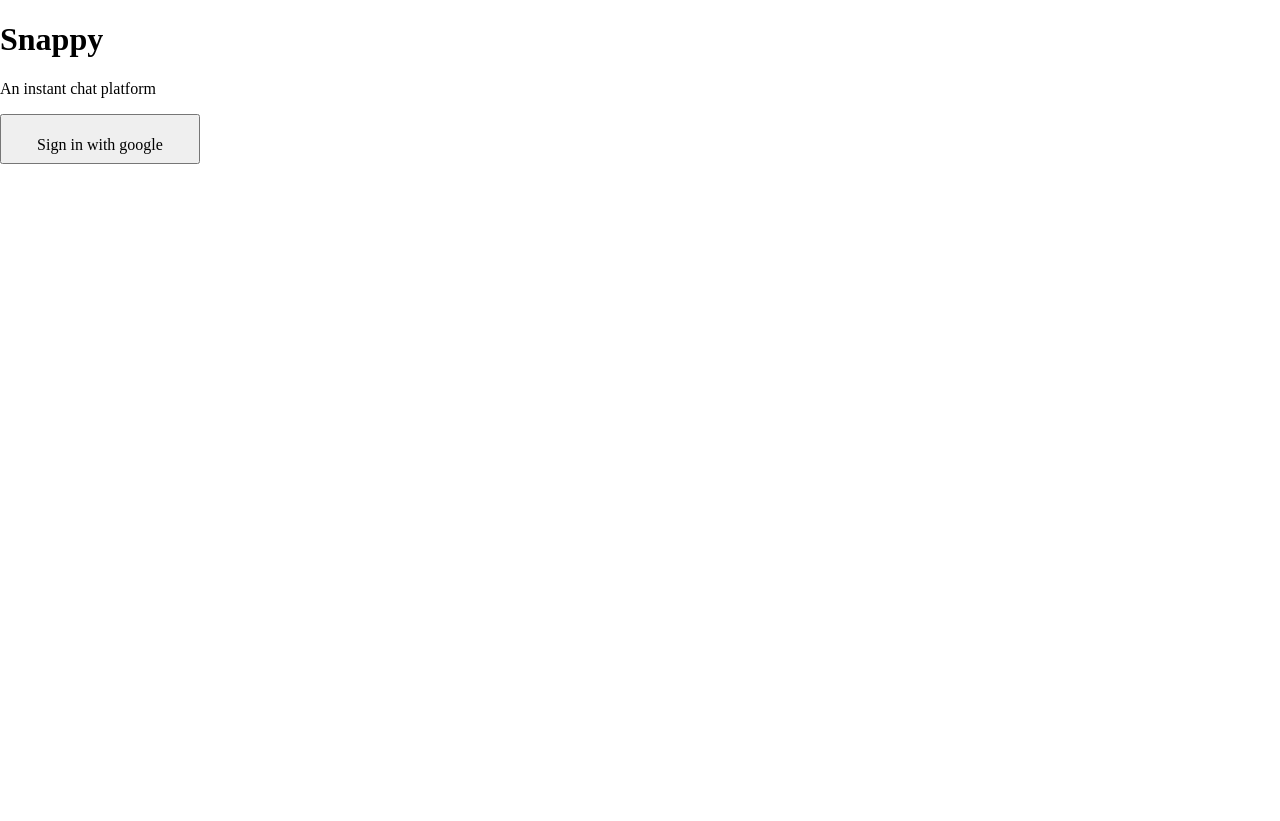
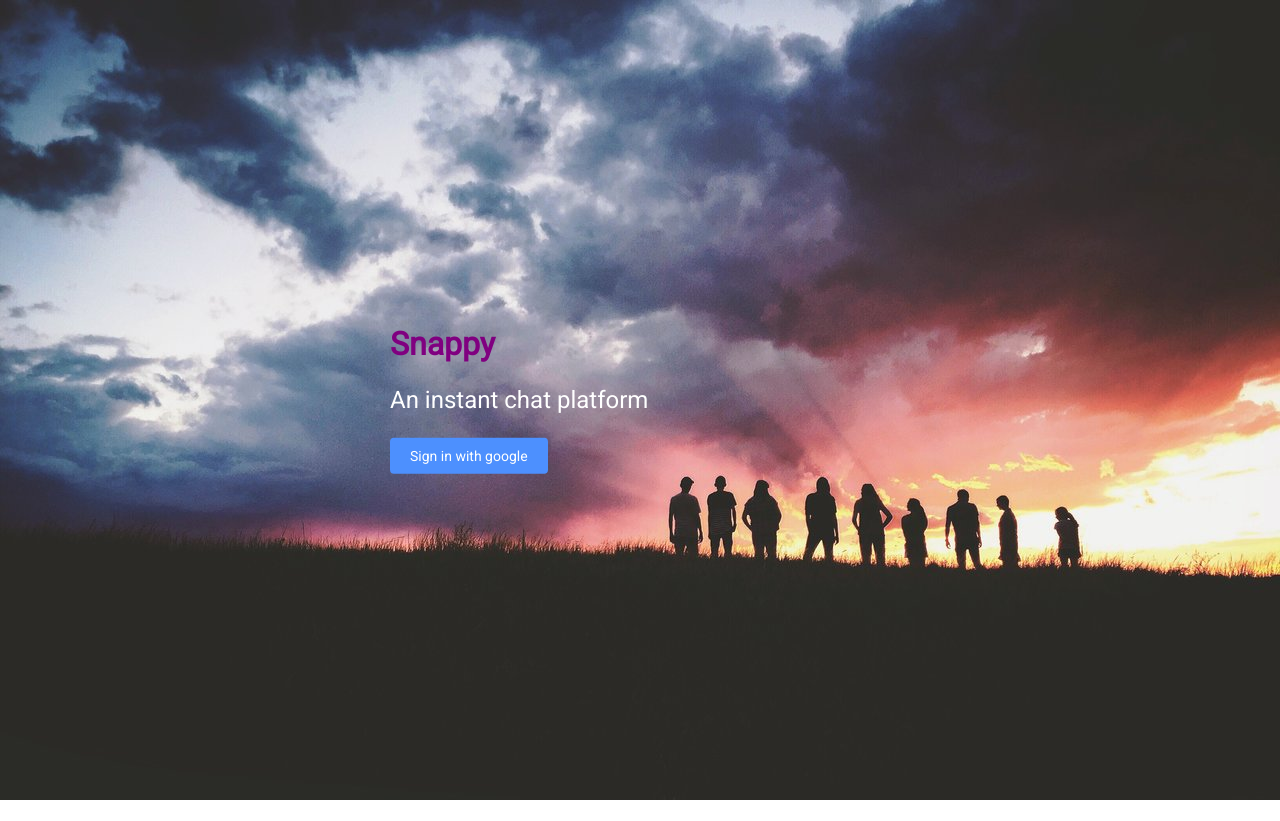
Before and after one commit to krupali16/snappy-chat, a plain HTML site: page index.html in a window 1280 px wide. After the commit the page ends 800 px from the top, so only its background shows below. Drawn offline with nearby package versions, Linux system fonts and the light colour scheme.

Commit message:
static homepage

```diff
--- a/index.html
+++ b/index.html
@@ -13,7 +13,7 @@
     <div class="main">
 
       <h1 class="logo">Snappy</h1>
-      <p>
+      <p class="tagline">
         An instant chat platform
       </p>
       <button class="button">Sign in with google</button>
--- a/style.css
+++ b/style.css
@@ -1,14 +1,51 @@
-.button{
-  height: 50px;
-  width: 200px;
-  padding: 20px;
-}
-
 html, body {
     height: 100%;
     box-sizing: border-box;
+    font-family: "Roboto";
+    font-size: 14px;
 }
 
 *, *:before, *:after {
     box-sizing: inherit;
+
 }
+body{
+  background-image: url("bg.jpg");
+  background-repeat: no-repeat;
+  background-size: cover;
+}
+
+.main
+{
+  position: relative;
+  margin: auto;
+  width: 500px;
+  top: 50%;
+  transform: translateY(-50%);
+  }
+
+.logo
+{
+font-size: 32px;
+color: purple;
+margin-bottom: 20px;
+margin-top: 0;
+}
+
+.button
+{
+padding: 10px 20px;
+background-color: #4d90fe;
+color:white;
+border:none;
+border-radius: 4px;
+cursor: pointer;
+}
+
+.button:hover{
+  background: #357ae8;
+}
+.tagline{
+  font-size: 24px;
+  color:white;
+}
```
Also changed, not shown: bg.jpg (added).
